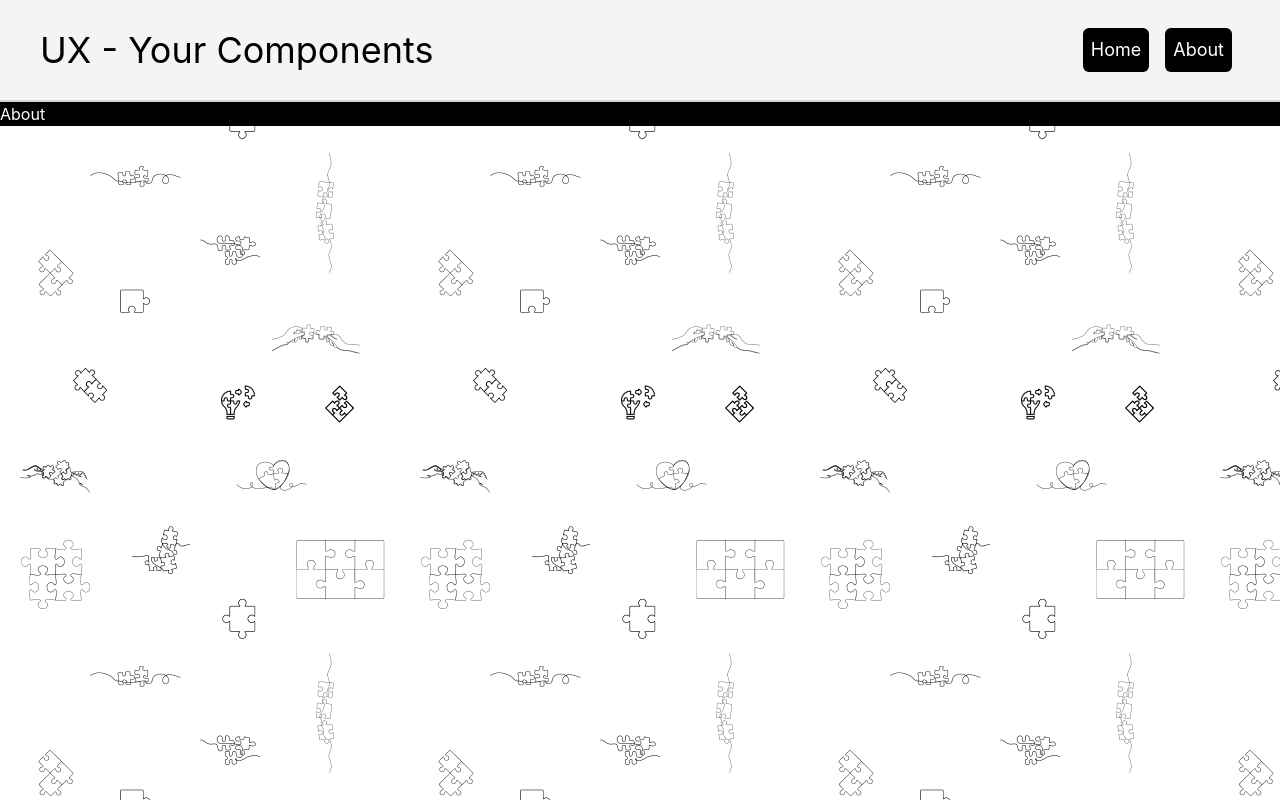
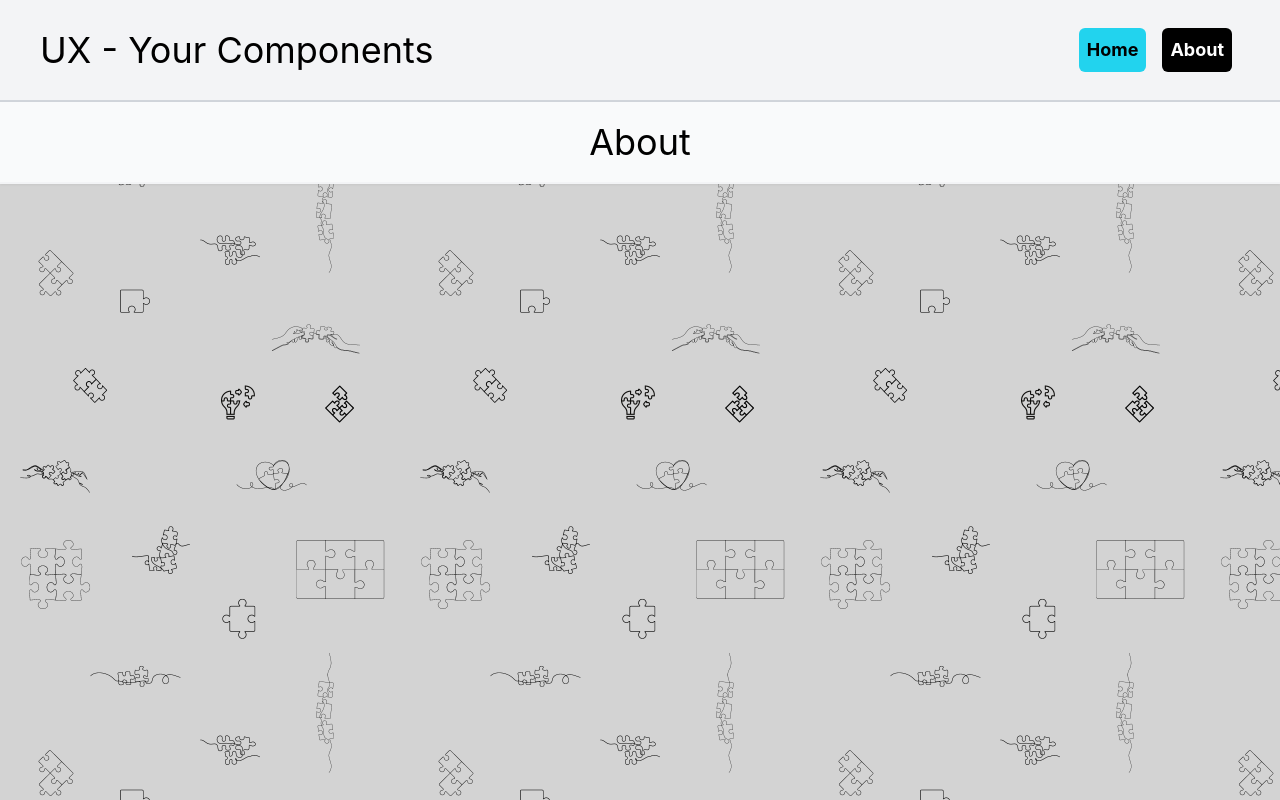
Before and after one commit to Jonasi-Deetens/portfolio-react-1, a React (Create React App) app: page /about in a window 1280 px wide. Built offline with nearby package versions, Linux system fonts and the light colour scheme.

Commit message:
Add styling to active navitem when clicking on it

```diff
--- a/src/components/Banner.js
+++ b/src/components/Banner.js
@@ -3,7 +3,7 @@ import React from 'react';
 export const Banner = ({title}) => {
   return (
     <div className='banner-header text-center p-5'>
-        <h1 className='text-5xl m-auto'>{title}</h1>
+        <h1 className='text-4xl m-auto'>{title}</h1>
     </div>
   )
 }
--- a/src/components/Navigation.js
+++ b/src/components/Navigation.js
@@ -1,17 +1,19 @@
-import React from 'react';
+import React, { useState } from 'react';
 import { Link } from 'react-router-dom';
 
 const Navigation = () => {
-    const navItem = "m-2 p-2 bg-black text-white text-lg rounded-md hover:text-black hover:bg-cyan-400";
+    const navItem = "m-2 p-2 bg-black text-white text-lg rounded-md hover:text-black hover:bg-pink-400 font-bold";
+    const activeNavItem = "m-2 p-2 bg-cyan-400 text-black text-lg rounded-md hover:text-white hover:bg-pink-400 font-bold";
+    const [activeItem, setActiveItem] = useState('home');
 
     return (
         <nav className='flex justify-between items-center px-10 py-5 border-b-2 border-gray-300 bg-gray-100'>
-            <h1 className='text-4xl'>UX - Your Components</h1>
+            <p className='text-4xl'>UX - Your Components</p>
             <ul className='flex '>
-                <li className={navItem}>
+                <li onClick={() => setActiveItem("home")} className={activeItem === "home" ? activeNavItem : navItem}>
                 <Link to="/">Home</Link>
                 </li>
-                <li className={navItem}>
+                <li onClick={() => setActiveItem("about")} className={activeItem === "about" ? activeNavItem : navItem}>
                 <Link to="/about">About</Link>
                 </li>
             </ul>
--- a/src/components/Showcase.js
+++ b/src/components/Showcase.js
@@ -1,9 +1,9 @@
 import React from 'react'
 
-export const Showcase = ({component: Component, data}) => {
+export const Showcase = ({component: Component, data, title}) => {
   return (
     <div className='w-1/3 m-5 py-10 rounded-md bg-gray-100 drop-shadow-md text-center'>
-        <h3 className='text-lg'>Slideshow</h3>
+        <h3 className='text-lg'>{title}</h3>
         <hr className='m-4 border-gray-400' />
         < Component data={data} />
     </div>
--- a/src/index.css
+++ b/src/index.css
@@ -10,6 +10,7 @@ body {
   -webkit-font-smoothing: antialiased;
   -moz-osx-font-smoothing: grayscale;
   background-image: url('./assets/pattern.png');
+  background-color: lightgrey;
 }
 
 code {
--- a/src/pages/About.js
+++ b/src/pages/About.js
@@ -1,9 +1,17 @@
 import React from 'react'
+import { Banner } from '../components/Banner';
 
 const About = () => {
   return (
     <div>
-        <h2 className='bg-black text-white'>About</h2>
+        <header className='bg-gray-50 drop-shadow-sm border-b-2 border-gray-100'>
+            < Banner title = "About" />
+        </header>
+        <main>
+        </main>
+        <footer>
+
+        </footer>
     </div>
   )
 }
--- a/src/pages/Home.js
+++ b/src/pages/Home.js
@@ -6,12 +6,13 @@ import { Banner } from '../components/Banner';
 
 const Home = () => {
     return (
-        <div className="App">
+        <div>
             <header className='bg-gray-50 drop-shadow-sm border-b-2 border-gray-100'>
               < Banner title = "Welcome" />
             </header>
             <main>
-              < Showcase component={BannerSlideshow} data={imageList} />
+
+              < Showcase component={BannerSlideshow} data={imageList} title={"Slideshow"} />
             </main>
             <footer>
 
```
